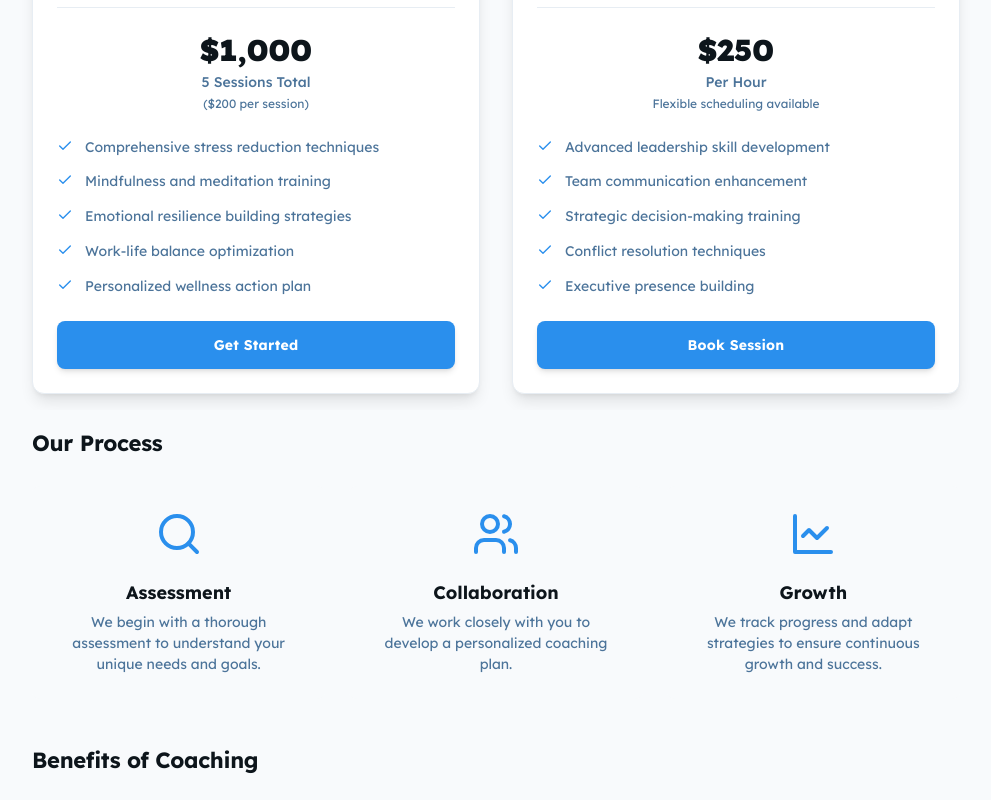
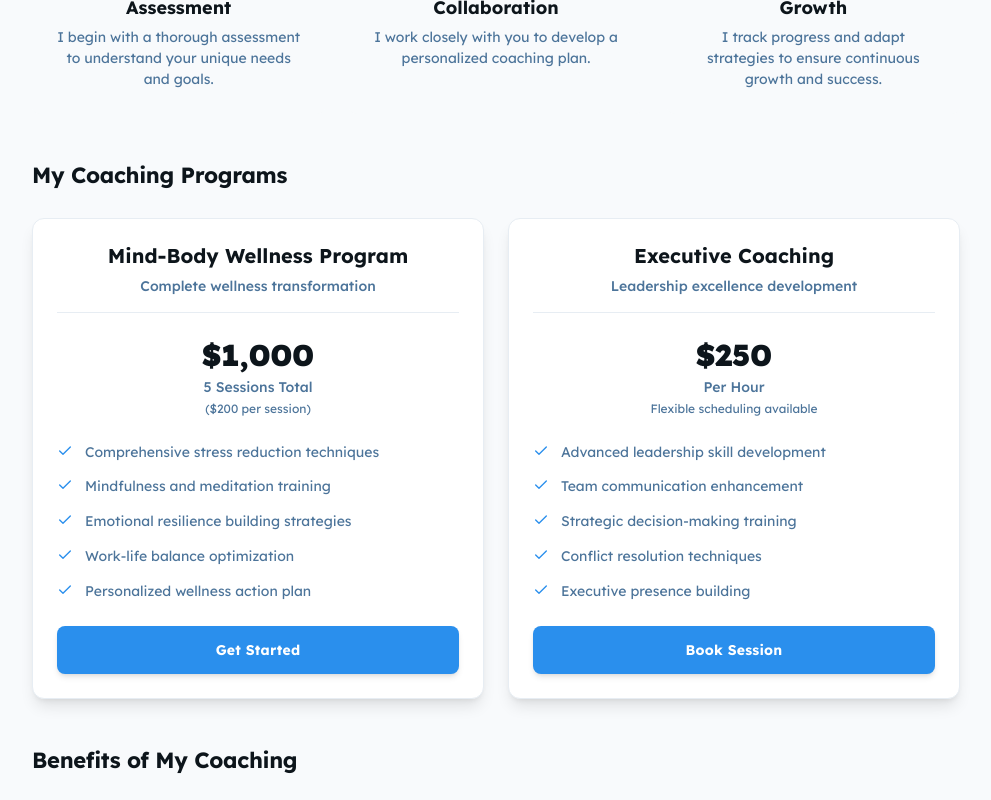
Before and after one commit to buildingwith-ai/LonnObee, a React (Vite) app: page / in a window 1280 px wide. Shown: the part 920-1720 px from the top of the page, without its empty margins (144-1135 px from the left). Built offline with nearby package versions, Linux system fonts and the light colour scheme.

Commit message:
Fix mobile view and reorder sections with first person headers

```diff
--- a/src/App.tsx
+++ b/src/App.tsx
@@ -2,8 +2,8 @@ import React from 'react';
 import Header from './components/Header';
 import Hero from './components/Hero';
 import TrustedBy from './components/TrustedBy';
+import Process from './components/Process';
 import CoachingPrograms from './components/CoachingPrograms';
-import Process from './components/Process';
 import Benefits from './components/Benefits';
 import Testimonials from './components/Testimonials';
 import About from './components/About';
@@ -19,8 +19,8 @@ function App() {
           <div className="flex flex-col max-w-[960px] flex-1 w-full">
             <Hero />
             <TrustedBy />
+            <Process />
             <CoachingPrograms />
-            <Process />
             <Benefits />
             <Testimonials />
             <About />
--- a/src/components/Benefits.tsx
+++ b/src/components/Benefits.tsx
@@ -37,7 +37,7 @@ const Benefits = () => {
 
   return (
     <div className="w-full">
-      <h2 className="text-[#0d151b] text-xl sm:text-[22px] font-bold leading-tight tracking-[-0.015em] px-4 pb-3 pt-8">Benefits of Coaching</h2>
+      <h2 className="text-[#0d151b] text-xl sm:text-[22px] font-bold leading-tight tracking-[-0.015em] px-4 pb-3 pt-8">Benefits of My Coaching</h2>
 
       <div className="grid grid-cols-1 sm:grid-cols-2 lg:grid-cols-3 gap-4 p-4">
         {benefits.map((benefit, index) => (
--- a/src/components/CoachingPrograms.tsx
+++ b/src/components/CoachingPrograms.tsx
@@ -11,13 +11,13 @@ const CoachingPrograms = () => {
 
   return (
     <div id="services" className="scroll-mt-20 w-full">
-      <h2 className="text-[#0d151b] text-xl sm:text-[22px] font-bold leading-tight tracking-[-0.015em] px-4 pb-3 pt-8">Our Coaching Programs</h2>
+      <h2 className="text-[#0d151b] text-xl sm:text-[22px] font-bold leading-tight tracking-[-0.015em] px-4 pb-3 pt-8">My Coaching Programs</h2>
 
-      <div className="w-full overflow-x-auto">
-        <div className="flex gap-6 p-4 min-w-max sm:min-w-0 sm:grid sm:grid-cols-1 lg:grid-cols-2 sm:gap-8">
+      <div className="w-full">
+        <div className="grid grid-cols-1 lg:grid-cols-2 gap-6 p-4">
 
           {/* Mind-Body Wellness Program */}
-          <div className="flex h-full flex-1 flex-col rounded-xl bg-white border border-[#e7edf3] shadow-lg min-w-[320px] sm:min-w-0 transform transition-all duration-300 hover:shadow-xl hover:-translate-y-2">
+          <div className="flex h-full flex-1 flex-col rounded-xl bg-white border border-[#e7edf3] shadow-lg transform transition-all duration-300 hover:shadow-xl hover:-translate-y-2">
             <div className="flex flex-col p-6 gap-6 h-full">
               {/* Header */}
               <div className="text-center border-b border-[#e7edf3] pb-4">
@@ -69,7 +69,7 @@ const CoachingPrograms = () => {
           </div>
 
           {/* Executive Coaching */}
-          <div className="flex h-full flex-1 flex-col rounded-xl bg-white border border-[#e7edf3] shadow-lg min-w-[320px] sm:min-w-0 transform transition-all duration-300 hover:shadow-xl hover:-translate-y-2">
+          <div className="flex h-full flex-1 flex-col rounded-xl bg-white border border-[#e7edf3] shadow-lg transform transition-all duration-300 hover:shadow-xl hover:-translate-y-2">
             <div className="flex flex-col p-6 gap-6 h-full">
               {/* Header */}
               <div className="text-center border-b border-[#e7edf3] pb-4">
--- a/src/components/Process.tsx
+++ b/src/components/Process.tsx
@@ -4,7 +4,7 @@ import { Search, Users, LineChart } from 'lucide-react';
 const Process = () => {
   return (
     <div className="w-full">
-      <h2 className="text-[#0d151b] text-xl sm:text-[22px] font-bold leading-tight tracking-[-0.015em] px-4 pb-3 pt-5">Our Process</h2>
+      <h2 className="text-[#0d151b] text-xl sm:text-[22px] font-bold leading-tight tracking-[-0.015em] px-4 pb-3 pt-5">My Process</h2>
       <div className="grid grid-cols-1 md:grid-cols-3 gap-4 sm:gap-6 p-4">
         <div className="flex flex-1 gap-4 bg-slate-50 p-4 sm:p-6 flex-col items-center text-center transform transition-all duration-300 hover:shadow-md hover:-translate-y-1 rounded-lg w-full">
           <div className="text-[#2a8fed] mb-2 flex-shrink-0">
@@ -13,7 +13,7 @@ const Process = () => {
           <div className="flex flex-col gap-2">
             <h2 className="text-[#0d151b] text-lg font-bold leading-tight">Assessment</h2>
             <p className="text-[#4c749a] text-sm font-normal leading-normal">
-              We begin with a thorough assessment to understand your unique needs and goals.
+              I begin with a thorough assessment to understand your unique needs and goals.
             </p>
           </div>
         </div>
@@ -25,7 +25,7 @@ const Process = () => {
           <div className="flex flex-col gap-2">
             <h2 className="text-[#0d151b] text-lg font-bold leading-tight">Collaboration</h2>
             <p className="text-[#4c749a] text-sm font-normal leading-normal">
-              We work closely with you to develop a personalized coaching plan.
+              I work closely with you to develop a personalized coaching plan.
             </p>
           </div>
         </div>
@@ -37,7 +37,7 @@ const Process = () => {
           <div className="flex flex-col gap-2">
             <h2 className="text-[#0d151b] text-lg font-bold leading-tight">Growth</h2>
             <p className="text-[#4c749a] text-sm font-normal leading-normal">
-              We track progress and adapt strategies to ensure continuous growth and success.
+              I track progress and adapt strategies to ensure continuous growth and success.
             </p>
           </div>
         </div>
--- a/src/components/Testimonials.tsx
+++ b/src/components/Testimonials.tsx
@@ -38,7 +38,7 @@ const Testimonials = () => {
 
   return (
     <div id="testimonials" className="scroll-mt-20 w-full">
-      <h2 className="text-[#0d151b] text-xl sm:text-[22px] font-bold leading-tight tracking-[-0.015em] px-4 pb-3 pt-5">Client Success Stories</h2>
+      <h2 className="text-[#0d151b] text-xl sm:text-[22px] font-bold leading-tight tracking-[-0.015em] px-4 pb-3 pt-5">My Client Success Stories</h2>
 
       <div className="grid grid-cols-1 md:grid-cols-2 lg:grid-cols-3 gap-4 p-4">
         {testimonials.map((testimonial, index) => (
```
